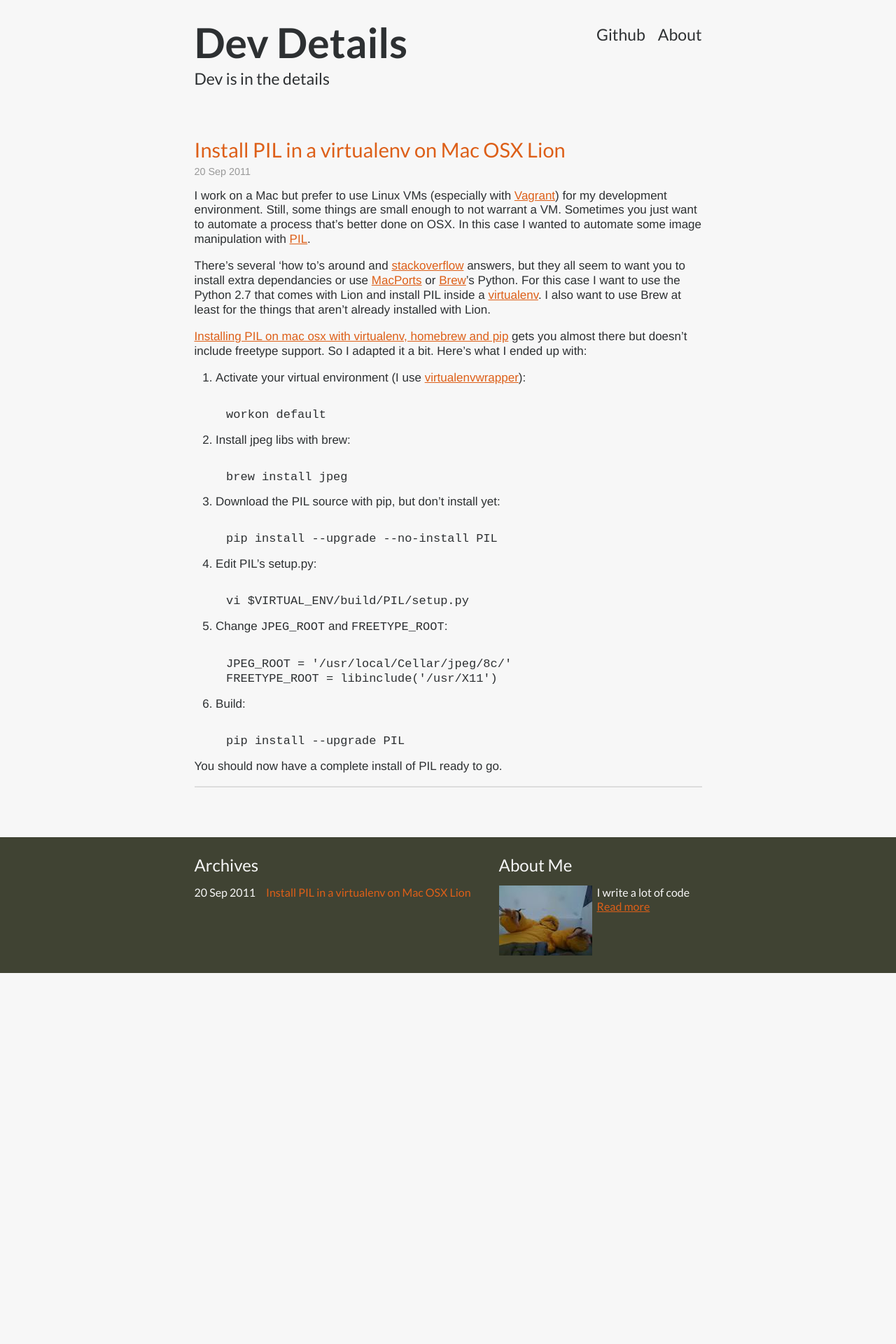
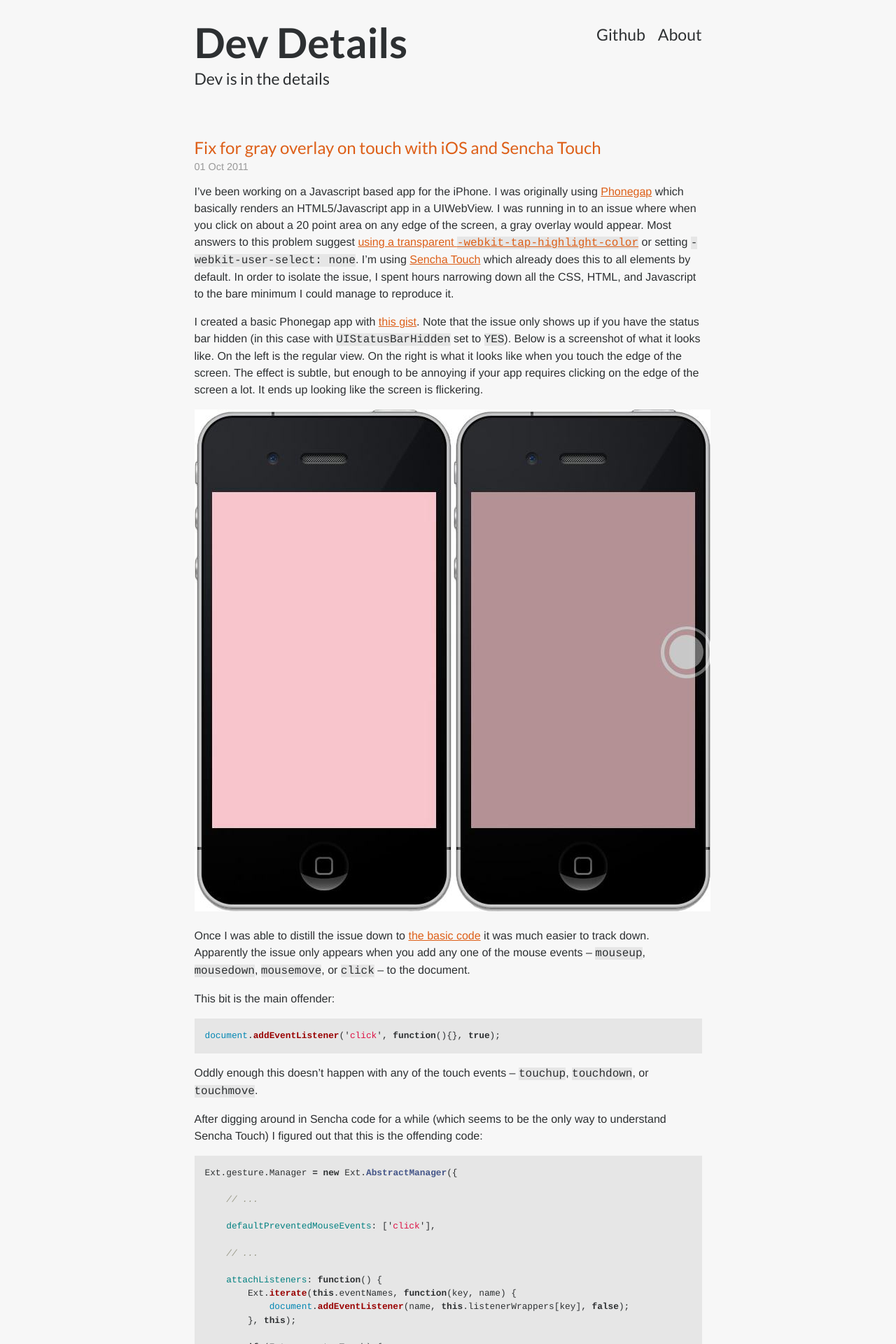
Before and after one commit to six8/six8.github.com, a Jekyll site: the page built from index.html, in a window 1280 px wide. Shown: the top 1920 px of the page at 70% size. Built offline with Jekyll 4.4.1, drawn with Linux system fonts in a browser that asks for light colours; Markdown is read by kramdown in place of the engine named in the settings; comment, search, counter and statistics services are not loaded; before the commit the page ends 1390 px from its top, so only the background shows below that; some of the changed text lies outside the part shown.

Commit message:
- Added syntax highlight stylesheet - Changed font-sizes and spacing - Added post Fix for gray overlay on touch with iOS and Sencha Touch

```diff
--- a/_layouts/default.html
+++ b/_layouts/default.html
@@ -13,6 +13,7 @@
   <link href='http://fonts.googleapis.com/css?family=Lato:light,regular,bold' rel='stylesheet' type='text/css'>
   <link href="/css/reset.css" media="screen" rel="stylesheet" type="text/css" />
   <link href="/css/main.css" media="screen" rel="stylesheet" type="text/css" />
+  <link href="/css/syntax.css" media="screen" rel="stylesheet" type="text/css" />
   <link rel="alternate" type="application/rss+xml" href="http://feeds.feedburner.com/devdetails" title="RSS feed">
 </head>
 
--- /dev/null
+++ b/_posts/2011-10-01-fix-for-gray-overlay-on-touch-with-ios-and-sencha-touch.markdown
@@ -0,0 +1,63 @@
+---
+layout: post
+title: "Fix for gray overlay on touch with iOS and Sencha Touch"
+date: Sat Oct 01 03:59:15 -0500 2011
+---
+
+I've been working on a Javascript based app for the iPhone. I was originally using [Phonegap](http://www.phonegap.com/) which basically renders an HTML5/Javascript app in a UIWebView. I was running in to an issue where when you click on about a 20 point area on any edge of the screen, a gray overlay would appear. Most answers to this problem suggest [using a transparent `-webkit-tap-highlight-color`](http://stackoverflow.com/search?q=webkit-tap-highlight-color) or setting `-webkit-user-select: none`. I'm using [Sencha Touch](http://www.sencha.com/products/touch/) which already does this to all elements by default. In order to isolate the issue, I spent hours narrowing down all the CSS, HTML, and Javascript to the bare minimum I could manage to reproduce it.
+
+I created a basic Phonegap app with [this gist](http://gist.github.com/1233975). Note that the issue only shows up if you have the status bar hidden (in this case with `UIStatusBarHidden` set to `YES`). Below is a screenshot of what it looks like. On the left is the regular view. On the right is what it looks like when you touch the edge of the screen. The effect is subtle, but enough to be annoying if your app requires clicking on the edge of the screen a lot. It ends up looking like the screen is flickering.
+
+![Side by side image of iPhone](/images/2011/09/iphone-screen-overlay.jpg "Strange overlay on touch")
+
+Once I was able to distill the issue down to [the basic code](http://gist.github.com/1233975) it was much easier to track down. Apparently the issue only appears when you add any one of the mouse events &ndash; `mouseup`, `mousedown`, `mousemove`, or `click` &ndash; to the document.
+
+This bit is the main offender:
+
+{% highlight js %}
+document.addEventListener('click', function(){}, true);
+{% endhighlight %}
+
+Oddly enough this doesn't happen with any of the touch events &ndash; `touchup`, `touchdown`, or `touchmove`.
+
+After digging around in Sencha code for a while (which seems to be the only way to understand Sencha Touch) I figured out that this is the offending code:
+
+{% highlight js %}
+Ext.gesture.Manager = new Ext.AbstractManager({
+
+    // ...
+
+    defaultPreventedMouseEvents: ['click'],
+
+    // ...
+
+    attachListeners: function() {
+        Ext.iterate(this.eventNames, function(key, name) {
+            document.addEventListener(name, this.listenerWrappers[key], false);
+        }, this);
+
+        if (Ext.supports.Touch) {
+            // Right here the click event gets attached on a touch device.
+            this.defaultPreventedMouseEvents.forEach(function(name) {
+                document.addEventListener(name, this.listenerWrappers['mouse'], true);
+            }, this);
+        }
+    },
+
+    // ...
+});
+{% endhighlight %}
+
+The `click` event ends up being attached to `document` when it's a touch device. I'm not sure what case prompted Sencha to do this, but I can't see any reason for it being here especially since it's the cause of this issue.
+
+So the fix is simple. Instead of modifying Sencha's code, I just put this at the top of my Javascript after loading Sencha's Javascript:
+
+{% highlight js %}
+// Prevent sencha from attaching to the 'click' event which
+// will make a gray overlay appear when you touch the each of the screen.
+Ext.gesture.Manager.defaultPreventedMouseEvents = [];
+{% endhighlight %}
+
+Note that these issues were reproduced with Sencha Touch 1.1.0 and iOS 4.3 but may not be limited to these versions.
+
+I tried googling other solutions of course, but could only find other reports such as [Flicker when tapping edge of viewport](http://www.sencha.com/forum/showthread.php?146243-Flicker-when-tapping-edge-of-viewport).
--- a/css/main.css
+++ b/css/main.css
@@ -56,9 +56,9 @@ body {
   margin: auto; }
 
 .post {
-  margin-bottom: 55px; }
+  margin-bottom: 5em; }
   .post h3 {
-    font-size: 29px;
+    font-size: 1.5em;
     font-family: 'Lato';
     font-weight: normal;
     margin-bottom: 0.2em; }
@@ -67,7 +67,8 @@ body {
   .post h3 a:hover {
     text-decoration: underline; }
   .post .body {
-    font-size: 17px; }
+    font-size: 1em;
+    line-height: 1.5; }
   .post .body p {
     margin-bottom: 1em; }
   .post ul {
--- /dev/null
+++ b/css/syntax.css
@@ -0,0 +1,62 @@
+code, pre, .highlight { background: #e6e6e6; font-family: 'Bitstream Vera Sans Mono','Courier',monospace; }
+pre, .highlight  { margin-top: 1em; margin-bottom: 1em }
+pre { white-space:pre-wrap; word-wrap:break-word; font-size: 80%; }
+.highlight .c { color: #999988; font-style: italic } /* Comment */
+.highlight .err { color: #a61717; background-color: #e3d2d2 } /* Error */
+.highlight .k { font-weight: bold } /* Keyword */
+.highlight .o { font-weight: bold } /* Operator */
+.highlight .cm { color: #999988; font-style: italic } /* Comment.Multiline */
+.highlight .cp { color: #999999; font-weight: bold } /* Comment.Preproc */
+.highlight .c1 { color: #999988; font-style: italic } /* Comment.Single */
+.highlight .cs { color: #999999; font-weight: bold; font-style: italic } /* Comment.Special */
+.highlight .gd { color: #000000; background-color: #ffdddd } /* Generic.Deleted */
+.highlight .gd .x { color: #000000; background-color: #ffaaaa } /* Generic.Deleted.Specific */
+.highlight .ge { font-style: italic } /* Generic.Emph */
+.highlight .gr { color: #aa0000 } /* Generic.Error */
+.highlight .gh { color: #999999 } /* Generic.Heading */
+.highlight .gi { color: #000000; background-color: #ddffdd } /* Generic.Inserted */
+.highlight .gi .x { color: #000000; background-color: #aaffaa } /* Generic.Inserted.Specific */
+.highlight .go { color: #888888 } /* Generic.Output */
+.highlight .gp { color: #555555 } /* Generic.Prompt */
+.highlight .gs { font-weight: bold } /* Generic.Strong */
+.highlight .gu { color: #aaaaaa } /* Generic.Subheading */
+.highlight .gt { color: #aa0000 } /* Generic.Traceback */
+.highlight .kc { font-weight: bold } /* Keyword.Constant */
+.highlight .kd { font-weight: bold } /* Keyword.Declaration */
+.highlight .kp { font-weight: bold } /* Keyword.Pseudo */
+.highlight .kr { font-weight: bold } /* Keyword.Reserved */
+.highlight .kt { color: #445588; font-weight: bold } /* Keyword.Type */
+.highlight .m { color: #009999 } /* Literal.Number */
+.highlight .s { color: #d14 } /* Literal.String */
+.highlight .na { color: #008080 } /* Name.Attribute */
+.highlight .nb { color: #0086B3 } /* Name.Builtin */
+.highlight .nc { color: #445588; font-weight: bold } /* Name.Class */
+.highlight .no { color: #008080 } /* Name.Constant */
+.highlight .ni { color: #800080 } /* Name.Entity */
+.highlight .ne { color: #990000; font-weight: bold } /* Name.Exception */
+.highlight .nf { color: #990000; font-weight: bold } /* Name.Function */
+.highlight .nn { color: #555555 } /* Name.Namespace */
+.highlight .nt { color: #000080 } /* Name.Tag */
+.highlight .nv { color: #008080 } /* Name.Variable */
+.highlight .ow { font-weight: bold } /* Operator.Word */
+.highlight .w { color: #bbbbbb } /* Text.Whitespace */
+.highlight .mf { color: #009999 } /* Literal.Number.Float */
+.highlight .mh { color: #009999 } /* Literal.Number.Hex */
+.highlight .mi { color: #009999 } /* Literal.Number.Integer */
+.highlight .mo { color: #009999 } /* Literal.Number.Oct */
+.highlight .sb { color: #d14 } /* Literal.String.Backtick */
+.highlight .sc { color: #d14 } /* Literal.String.Char */
+.highlight .sd { color: #d14 } /* Literal.String.Doc */
+.highlight .s2 { color: #d14 } /* Literal.String.Double */
+.highlight .se { color: #d14 } /* Literal.String.Escape */
+.highlight .sh { color: #d14 } /* Literal.String.Heredoc */
+.highlight .si { color: #d14 } /* Literal.String.Interpol */
+.highlight .sx { color: #d14 } /* Literal.String.Other */
+.highlight .sr { color: #009926 } /* Literal.String.Regex */
+.highlight .s1 { color: #d14 } /* Literal.String.Single */
+.highlight .ss { color: #990073 } /* Literal.String.Symbol */
+.highlight .bp { color: #999999 } /* Name.Builtin.Pseudo */
+.highlight .vc { color: #008080 } /* Name.Variable.Class */
+.highlight .vg { color: #008080 } /* Name.Variable.Global */
+.highlight .vi { color: #008080 } /* Name.Variable.Instance */
+.highlight .il { color: #009999 } /* Literal.Number.Integer.Long */
```
Also changed, not shown: _sass/main.scss (+4 -3 lines), images/2011/09/iphone-screen-overlay.jpg (added).
